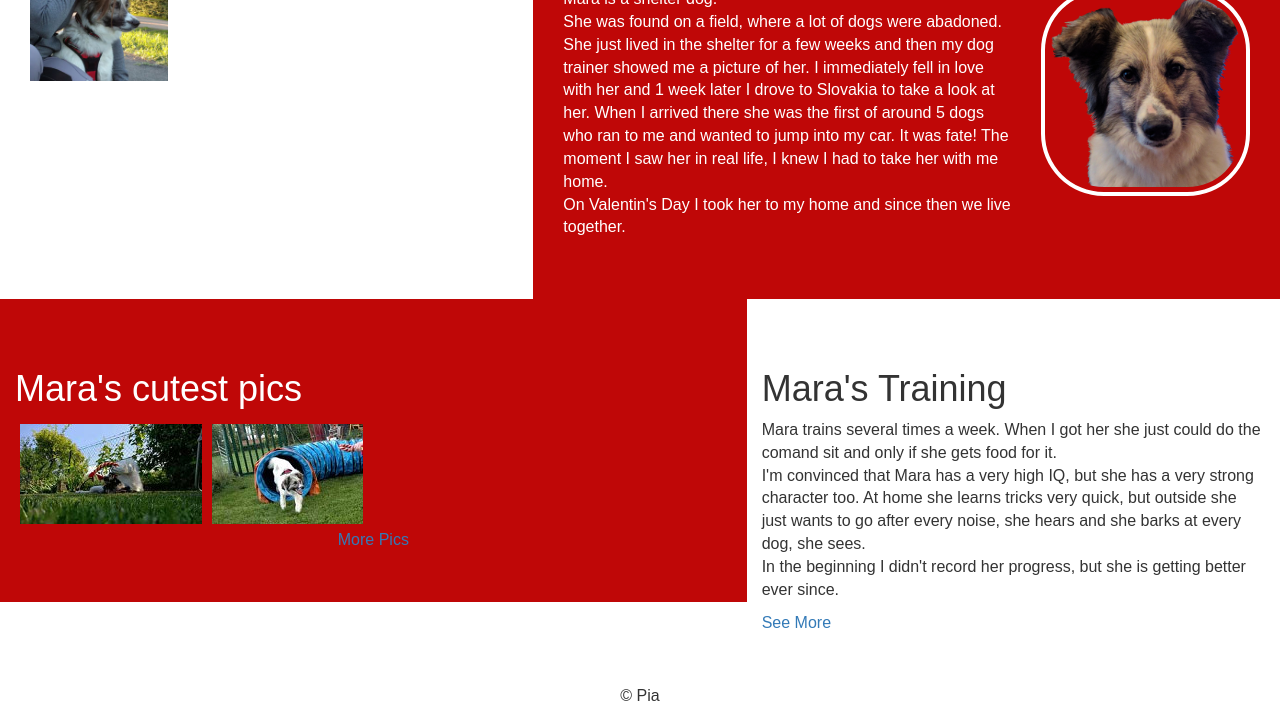
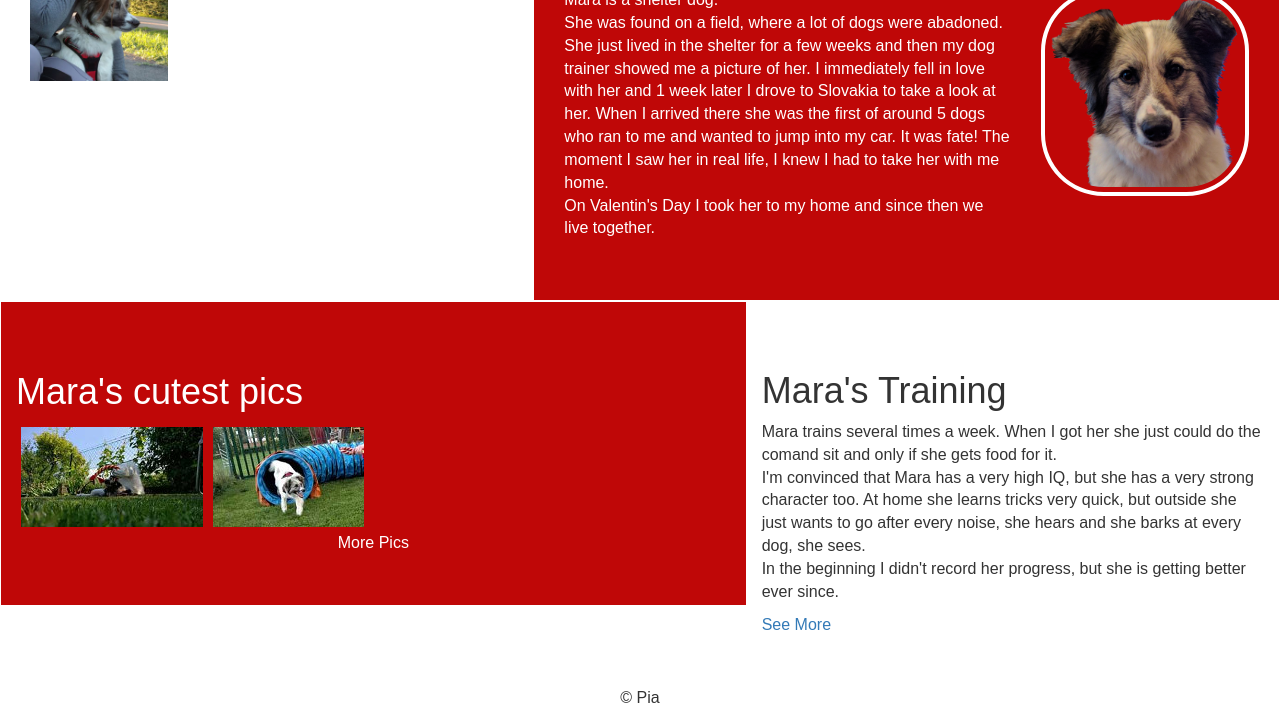
Before and after one commit to piapassecker/piapassecker.github.io, a plain HTML site: page mara/index.html in a window 1280 px wide. Shown: the part 754-1473 px from the top of the page. Drawn offline with nearby package versions, Linux system fonts and the light colour scheme; a web font is replaced by a local one.

Commit message:
missing files

```diff
--- a/mara/css/mara.css
+++ b/mara/css/mara.css
@@ -32,7 +32,18 @@
 .color {
   background-color: #bf0707;
   color: #fff;
+  border: 1px solid #fff;
 }
+.color a {
+    color: #fff;
+}
+.color a:focus, .color a:hover {
+    text-decoration: none;
+    background-color: #fff;
+    color: #bf0707;
+    padding: 5px 10px;
+}
+
 #scroll {
     background: none;
     width: 0;
```
Also changed, not shown: img/images/close.png (added), img/images/loading.gif (added), img/images/next.png (added), img/images/prev.png (added).
